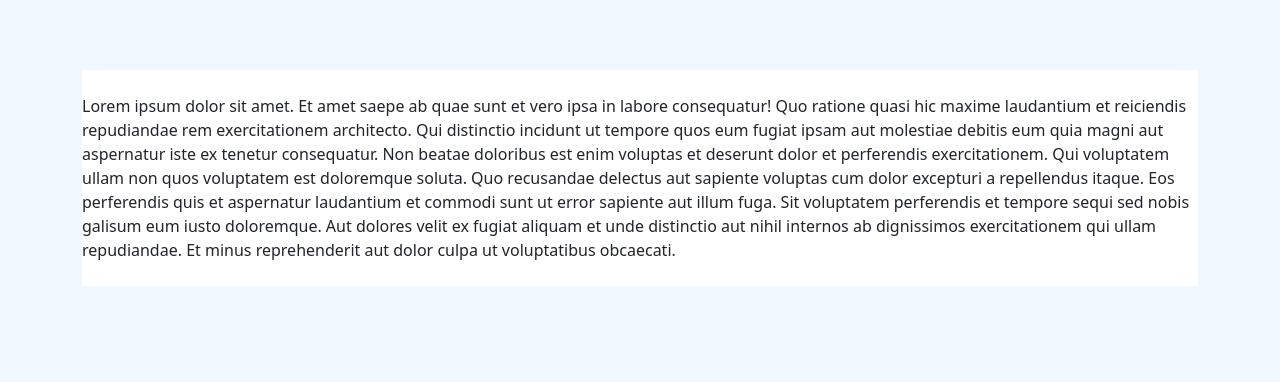
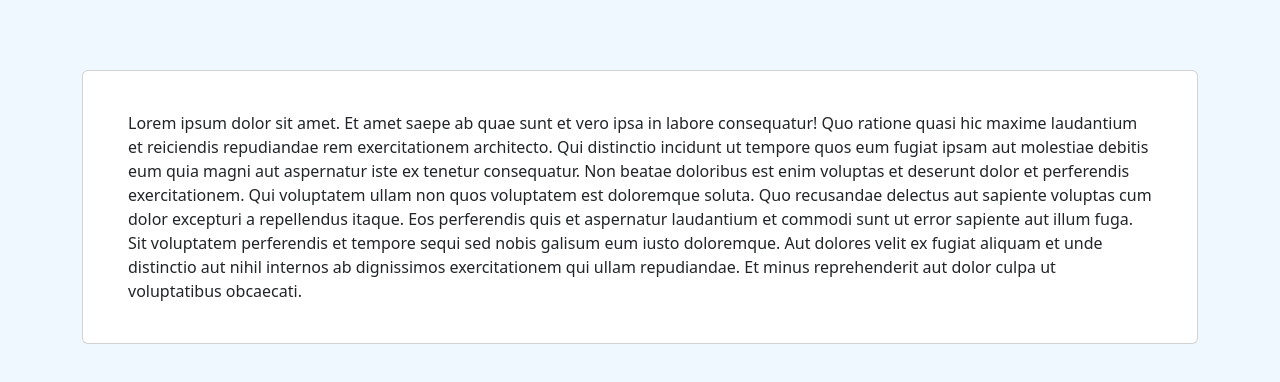
Before and after one commit to shomalikhashayar/vue3-bootstrap5-landing, a Vue app: page / in a window 1280 px wide. Shown: the part 542-924 px from the top of the page. Before the commit the page ends 876 px from the top, so only its background shows below. Built offline with nearby package versions, Linux system fonts and the light colour scheme; the HTML template or start-up script is replaced by a standard one.

Commit message:
Add card style to my paragraph

```diff
--- a/src/components/CTA.vue
+++ b/src/components/CTA.vue
@@ -2,9 +2,10 @@
   <div class="container">
     <div class="row">
       <div class="col">
-        <div class="bg-white my-5 py-4">
-          Lorem ipsum dolor sit amet. Et amet saepe ab quae sunt et vero ipsa in
-          labore consequatur! Quo ratione quasi hic maxime laudantium et
+        <div class="bg-white my-5 py-4 card">
+          <div class="card-body">
+            Lorem ipsum dolor sit amet. Et amet saepe ab quae sunt et vero ipsa
+            in labore consequatur! Quo ratione quasi hic maxime laudantium et
             reiciendis repudiandae rem exercitationem architecto. Qui distinctio
             incidunt ut tempore quos eum fugiat ipsam aut molestiae debitis eum
             quia magni aut aspernatur iste ex tenetur consequatur. Non beatae
@@ -15,9 +16,10 @@
             aspernatur laudantium et commodi sunt ut error sapiente aut illum
             fuga. Sit voluptatem perferendis et tempore sequi sed nobis galisum
             eum iusto doloremque. Aut dolores velit ex fugiat aliquam et unde
-          distinctio aut nihil internos ab dignissimos exercitationem qui ullam
-          repudiandae. Et minus reprehenderit aut dolor culpa ut voluptatibus
-          obcaecati.
+            distinctio aut nihil internos ab dignissimos exercitationem qui
+            ullam repudiandae. Et minus reprehenderit aut dolor culpa ut
+            voluptatibus obcaecati.
+          </div>
         </div>
       </div>
     </div>
@@ -28,4 +30,10 @@ export default {
   name: "CTA",
 };
 </script>
-<style></style>
+<style>
+.card-body {
+
+    padding-left: 45px;
+    padding-right: 45px;
+}
+</style>
```
Lines whose indentation alone changed are shown as unchanged.
